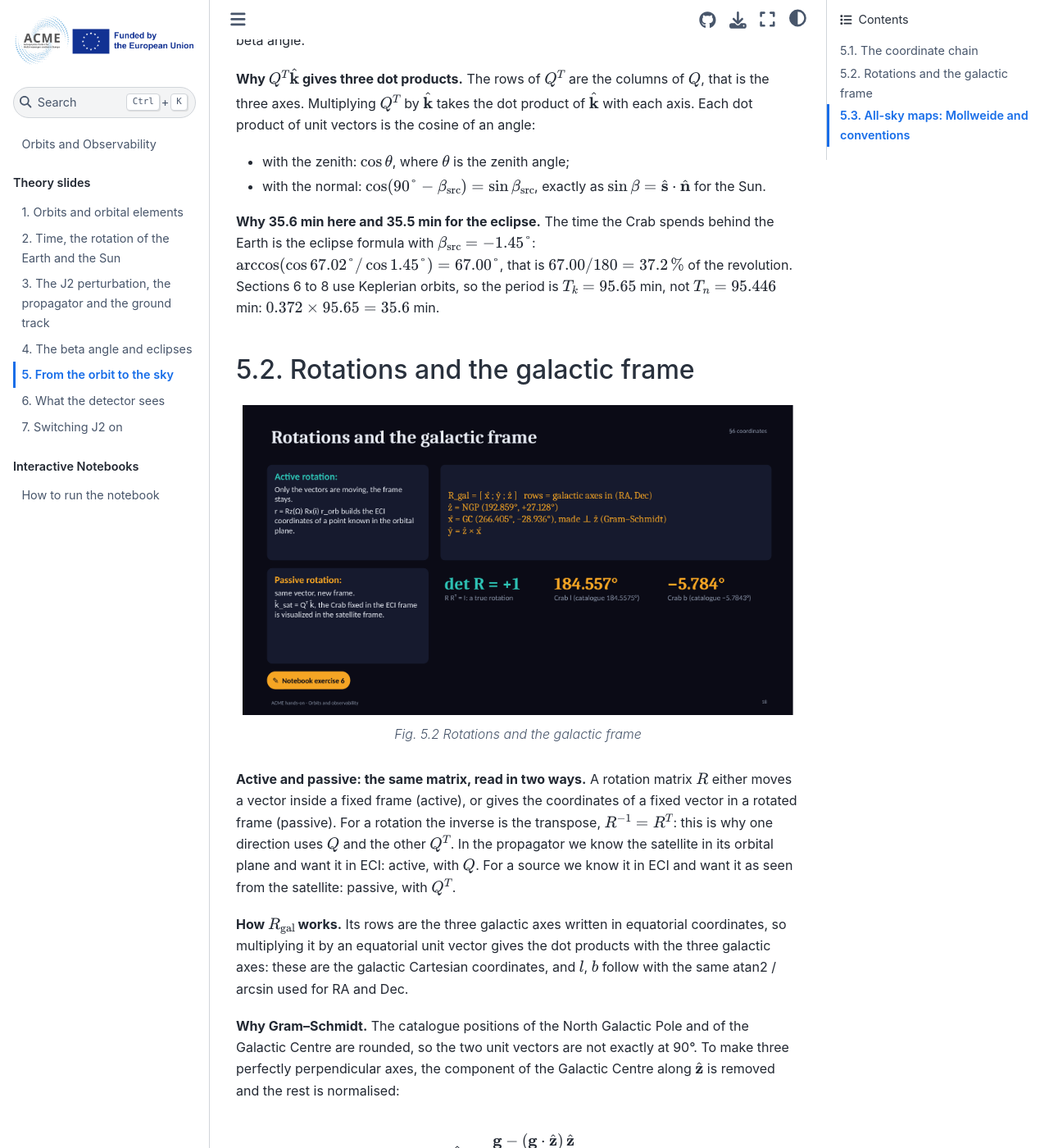
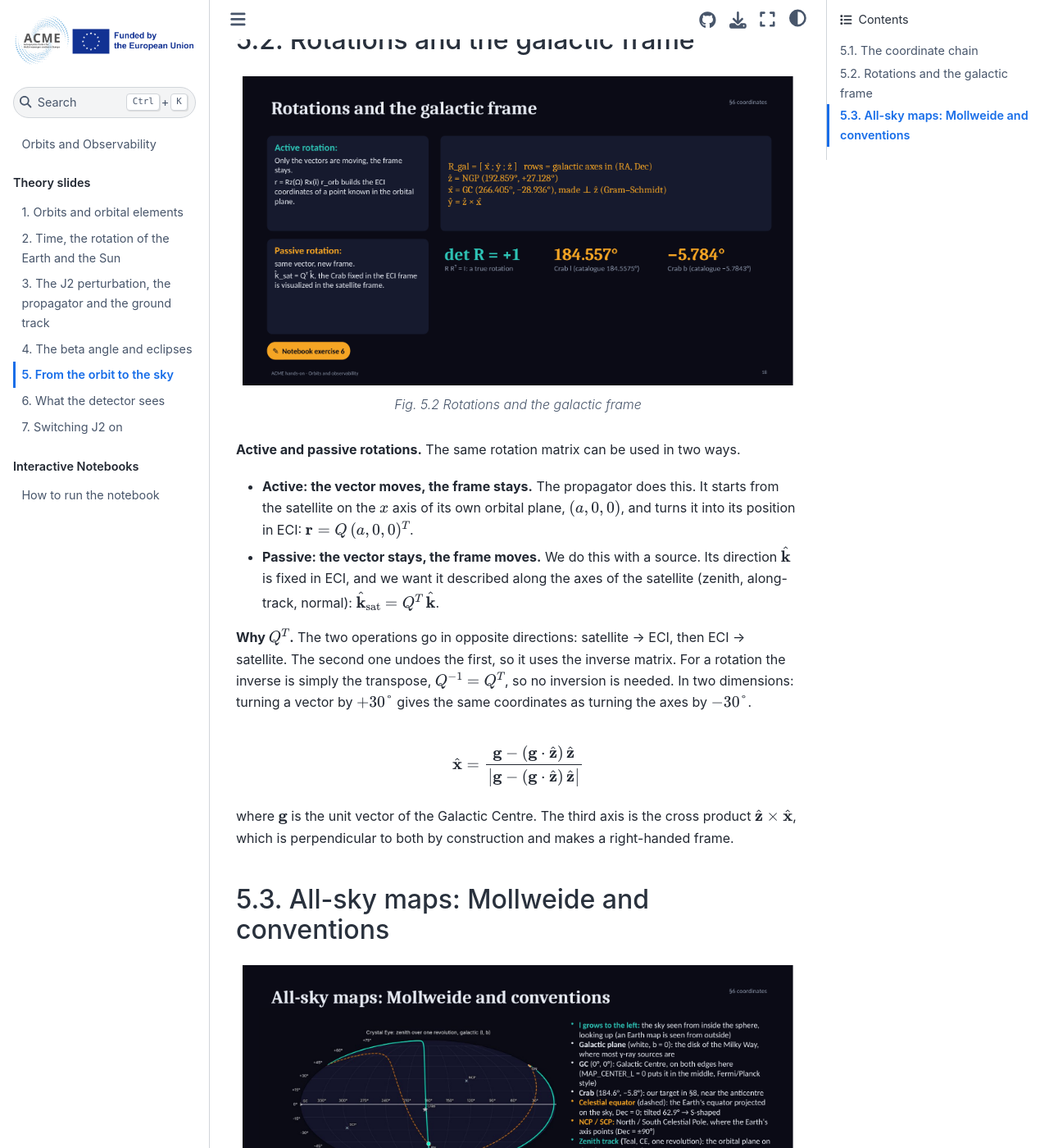
Before and after one commit to giuliofontanella0-jpg/acme-orbits-tutorial, a Jupyter Book: the page built from theory/05_sky.md, in a window 1280 px wide and 1400 px high, scrolled down 1160 px. Shown: the whole window at 82% size. Built offline with Jupyter Book 1.0.4 settings and Sphinx 7.4.7 and the Sphinx Book theme 1.1.4, drawn with Linux system fonts in a browser that asks for light colours; pages that are not in the unit, such as notebooks, are missing from menus; some of the changed text lies outside the part shown.

Commit message:
Update 05_sky.md

````diff
--- a/theory/05_sky.md
+++ b/theory/05_sky.md
@@ -14,38 +14,22 @@ $\hat{\mathbf s}$ = the Sun, $\hat{\mathbf h}$ = the orbit normal.
 *From the orbit to the sky: the coordinate chain*
 ```
 
-**Why the chain goes through ECI.** ECI is the frame where both ends of the problem are
-simple. The orbit is given by its elements, which are defined in ECI; the sources are
+The orbit is given by its elements, which are defined in ECI; the sources are
 given by catalogue coordinates, which are fixed to the stars and so fixed in ECI. Every
 other frame is reached from ECI with one rotation: the equatorial angles are the same
 frame written with two angles, the galactic frame is one fixed rotation (both are fixed
 to the stars), the satellite frame is the rotation $Q$, which changes in time.
 
-**Why the zenith is $\hat{\mathbf r} = \mathbf r/|\mathbf r|$.** "Straight up" from the
-satellite is the direction from the centre of the Earth through the satellite, so the
-zenith is the unit vector of the position given by the propagator.
-
-**Why the columns of $Q$ are the axes of the satellite.** $Q = R_z(\Omega)\,R_x(i)\,R_z(u)$
+**The axes of the satellite.** $Q = R_z(\Omega)\,R_x(i)\,R_z(u)$
 is the propagator with one more rotation, $R_z(u)$, which brings the $x$ axis onto the
 satellite. Multiplying a matrix by $(1, 0, 0)$ gives its first column: in the satellite
 frame the zenith is $(1, 0, 0)$, so the first column of $Q$ is the zenith written in
 ECI. In the same way the second column is the along-track direction and the third the
 normal $\hat{\mathbf h}$, the same vector as in the beta angle.
 
-**Why $Q^T\hat{\mathbf k}$ gives three dot products.** The rows of $Q^T$ are the columns
-of $Q$, that is the three axes. Multiplying $Q^T$ by $\hat{\mathbf k}$ takes the dot
-product of $\hat{\mathbf k}$ with each axis. Each dot product of unit vectors is the
-cosine of an angle:
-
 - with the zenith: $\cos\theta$, where $\theta$ is the zenith angle;
 - with the normal: $\cos(90° - \beta_\mathrm{src}) = \sin\beta_\mathrm{src}$, exactly as
   $\sin\beta = \hat{\mathbf s}\cdot\hat{\mathbf n}$ for the Sun.
-
-**Why 35.6 min here and 35.5 min for the eclipse.** The time the Crab spends behind the
-Earth is the eclipse formula with $\beta_\mathrm{src} = -1.45°$:
-$\arccos(\cos 67.02°/\cos 1.45°) = 67.00°$, that is $67.00/180 = 37.2\,\%$ of the
-revolution. Sections 6 to 8 use Keplerian orbits, so the period is
-$T_k = 95.65$ min, not $T_n = 95.446$ min: $0.372 \times 95.65 = 35.6$ min.
 
 ## Rotations and the galactic frame
 
@@ -55,23 +39,20 @@ $T_k = 95.65$ min, not $T_n = 95.446$ min: $0.372 \times 95.65 = 35.6$ min.
 *Rotations and the galactic frame*
 ```
 
-**Active and passive: the same matrix, read in two ways.** A rotation matrix $R$ either
-moves a vector inside a fixed frame (active), or gives the coordinates of a fixed vector
-in a rotated frame (passive). For a rotation the inverse is the transpose,
-$R^{-1} = R^T$: this is why one direction uses $Q$ and the other $Q^T$. In the
-propagator we know the satellite in its orbital plane and want it in ECI: active, with
-$Q$. For a source we know it in ECI and want it as seen from the satellite: passive,
-with $Q^T$.
+**Active and passive rotations.** The same rotation matrix can be used in two ways.
 
-**How $R_\mathrm{gal}$ works.** Its rows are the three galactic axes written in
-equatorial coordinates, so multiplying it by an equatorial unit vector gives the dot
-products with the three galactic axes: these are the galactic Cartesian coordinates, and
-$l$, $b$ follow with the same atan2 / arcsin used for RA and Dec.
+- **Active: the vector moves, the frame stays.** The propagator does this. It starts
+  from the satellite on the $x$ axis of its own orbital plane, $(a, 0, 0)$, and turns
+  it into its position in ECI: $\mathbf r = Q\,(a, 0, 0)^T$.
+- **Passive: the vector stays, the frame moves.** We do this with a source. Its
+  direction $\hat{\mathbf k}$ is fixed in ECI, and we want it described along the axes
+  of the satellite (zenith, along-track, normal): $\hat{\mathbf k}_\mathrm{sat} = Q^T\,\hat{\mathbf k}$.
 
-**Why Gram–Schmidt.** The catalogue positions of the North Galactic Pole and of the
-Galactic Centre are rounded, so the two unit vectors are not exactly at 90°. To make
-three perfectly perpendicular axes, the component of the Galactic Centre along
-$\hat{\mathbf z}$ is removed and the rest is normalised:
+**Why $Q^T$.** The two operations go in opposite directions: satellite → ECI, then
+ECI → satellite. The second one undoes the first, so it uses the inverse matrix. For a
+rotation the inverse is simply the transpose, $Q^{-1} = Q^T$, so no inversion is needed.
+In two dimensions: turning a vector by $+30°$ gives the same coordinates as turning the
+axes by $-30°$.
 
 $$
 \hat{\mathbf x} = \frac{\mathbf g - (\mathbf g\cdot\hat{\mathbf z})\,\hat{\mathbf z}}{\left|\mathbf g - (\mathbf g\cdot\hat{\mathbf z})\,\hat{\mathbf z}\right|}
@@ -89,25 +70,5 @@ construction and makes a right-handed frame.
 *All-sky maps: Mollweide and conventions*
 ```
 
-**Why equal-area matters.** An exposure map is read by comparing colours over regions
-of the sky. If the projection stretched some regions (as a rectangular RA–Dec map does
-near the poles), a large coloured area could correspond to a small piece of sky. With
-Mollweide, the same area on the map is the same solid angle on the sky.
-
 **Directions, not positions.** A sky map is a map of the *celestial sphere*: each point
-is a direction, seen from the observer, and there is no distance on it.
-
-- The sources are so far away that their direction does not depend on where we look from.
-  The Crab is about 6500 light-years away: moving by the whole diameter of the orbit,
-  about 14 000 km, does not change its direction by any measurable amount. This is why
-  one map of the sky is valid from every point of the orbit.
-- The teal zenith track is drawn with $\hat{\mathbf r} = \mathbf r/|\mathbf r|$: it shows
-  where the satellite *points*, not where it *is*. Two satellites at different altitudes
-  with the same $\hat{\mathbf r}$ give the same point on the map.
-- Only nearby objects change direction with the position of the satellite: the Moon by
-  about 2° from one side of the orbit to the other, the Sun by 0.005°.
-
-This is not a property of the Mollweide projection. Every map of the sky (Mollweide,
-Hammer–Aitoff, a rectangular RA–Dec grid) shows directions, because what it projects is
-the celestial sphere. A Mollweide map of the *Earth's surface* shows positions instead:
-what matters is which sphere is projected, not how.
+is a direction, seen from the observer (the satellite), and there is no distance on it.
````
